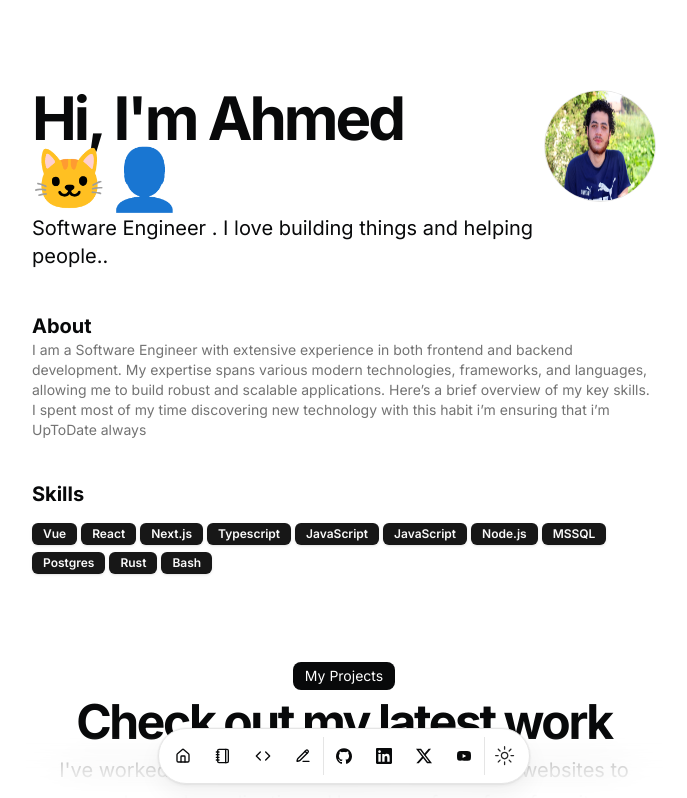
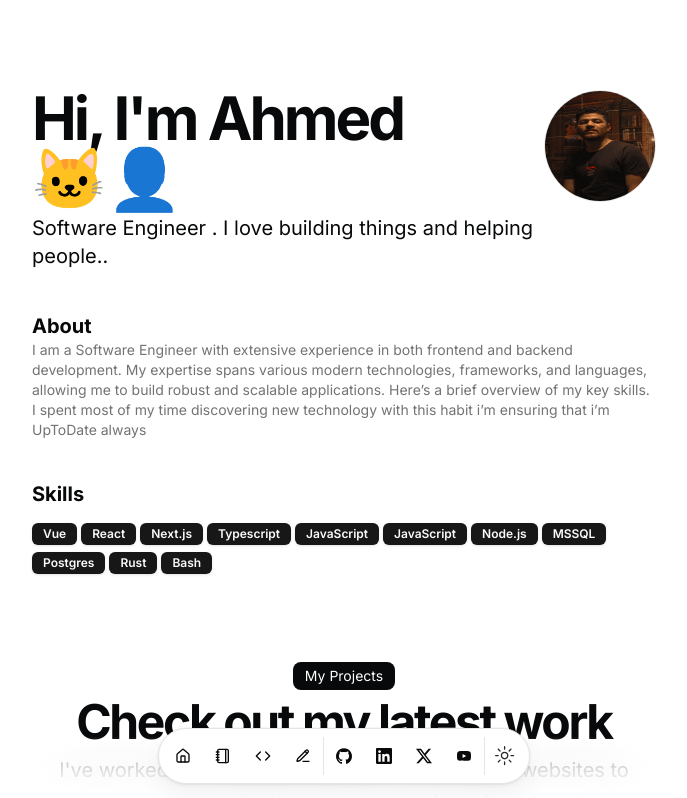
Before and after one commit to Adamkaram/AhmedKaram, a Next.js app: page / in a window 1280 px wide. Shown: the top 798 px of the page, without its empty margins (296-983 px from the left). Built offline with nearby package versions, Linux system fonts and the light colour scheme.

Commit message:
fixing imag2

```diff
--- a/src/data/resume.tsx
+++ b/src/data/resume.tsx
@@ -11,7 +11,7 @@ export const DATA = {
     "Software Engineer . I love building things and helping people..",
   summary:
     "I am a Software Engineer with extensive experience in both frontend and backend development. My expertise spans various modern technologies, frameworks, and languages, allowing me to build robust and scalable applications. Here’s a brief overview of my key skills. I spent most of my time discovering new technology with this habit i’m ensuring that i’m UpToDate always",
-  avatarUrl: "/me.jpg",
+  avatarUrl: "/me.webp",
   skills: [
     "Vue",
     "React",
```
Also changed, not shown: public/me.jpg (deleted), public/me.webp (added).
